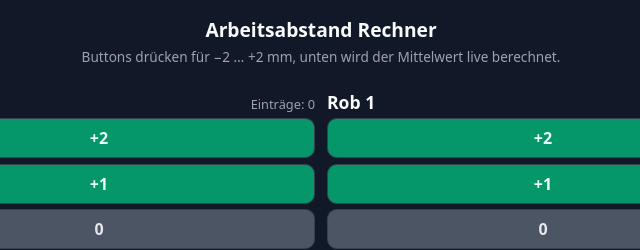
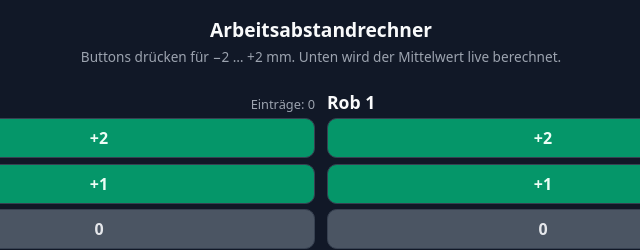
Before and after one commit to jnslnk20/Arbeitsabstandrechner, a plain HTML site: page index.html in a window 1280 px wide. Shown: the top 250 px of the page, 319-959 px from the left. Drawn offline with Linux system fonts and the light colour scheme.

Commit message:
Update index.html

```diff
--- a/index.html
+++ b/index.html
@@ -183,8 +183,8 @@
 <body>
   <div class="app">
     <header>
-      <h1>Arbeitsabstand Rechner</h1>
-      <p>Buttons drücken für −2 … +2 mm, unten wird der Mittelwert live berechnet.</p>
+      <h1>Arbeitsabstandrechner</h1>
+      <p>Buttons drücken für −2 … +2 mm. Unten wird der Mittelwert live berechnet.</p>
     </header>
 
     <div class="grid">
```
